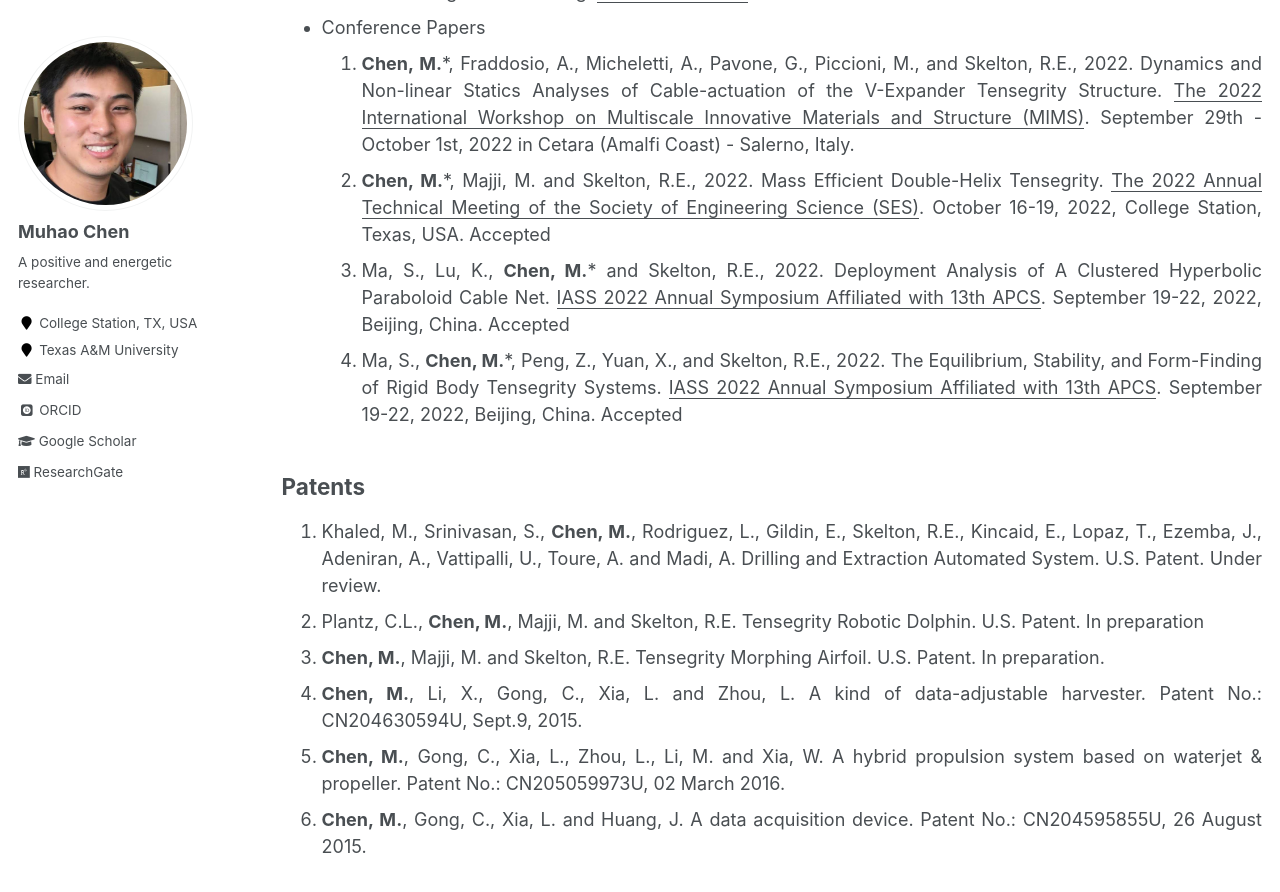
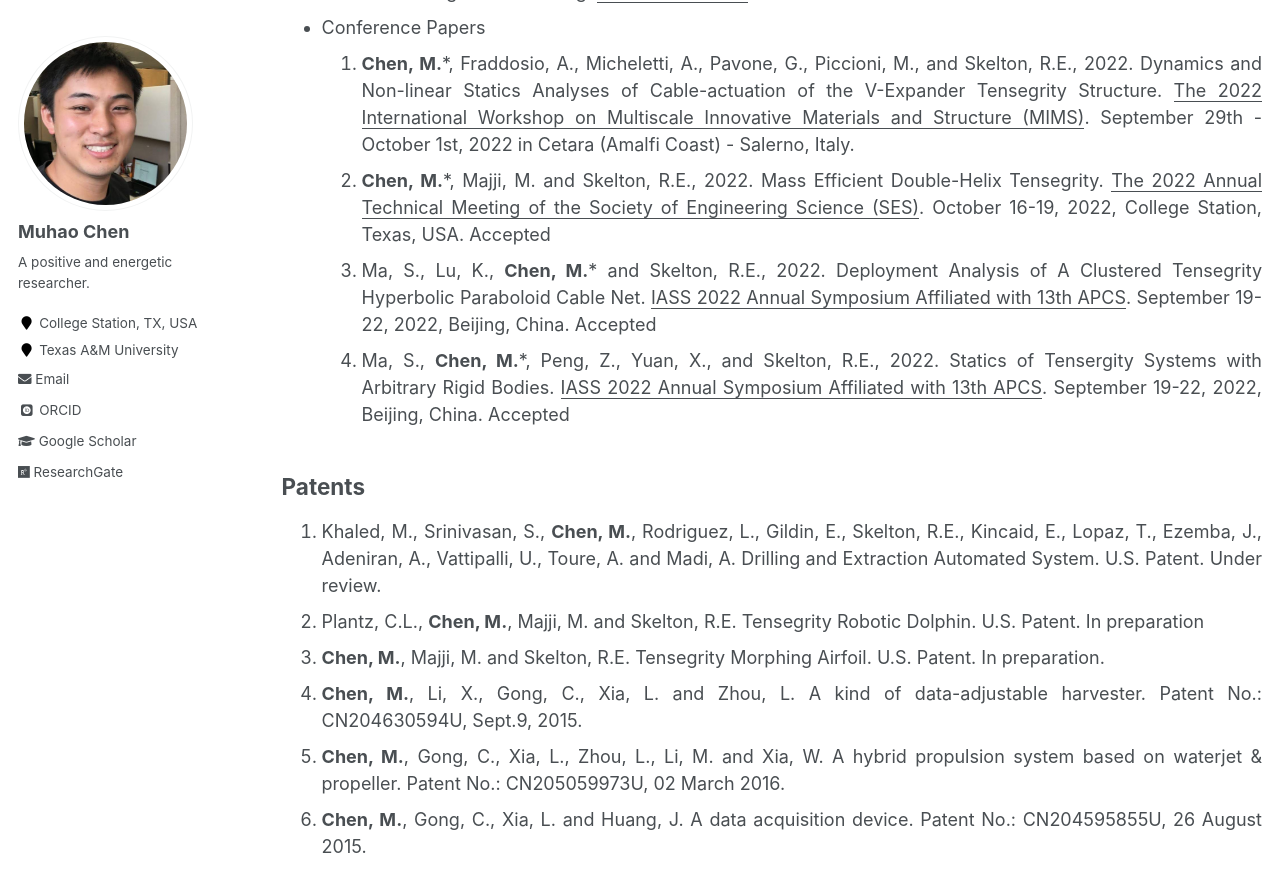
Before and after one commit to Muhao-Chen/muhao-chen.github.io, a Jekyll site: the page built from _pages/publication.md, in a window 1280 px wide and 900 px high, scrolled down 2292 px. Shown: the top 892 px of the window. Built offline with Jekyll 4.4.1, drawn with Linux system fonts in a browser that asks for light colours; some web fonts are replaced.

Commit message:
Update publication.md

```diff
--- a/_pages/publication.md
+++ b/_pages/publication.md
@@ -49,8 +49,8 @@ His citation profile is in [Google Scholar](https://scholar.google.com/citations
 - Conference Papers
 1. **Chen, M.***, Fraddosio, A., Micheletti, A., Pavone, G., Piccioni, M., and Skelton, R.E., 2022. Dynamics and Non-linear Statics Analyses of Cable-actuation of the V-Expander Tensegrity Structure. <u>The 2022 International Workshop on Multiscale Innovative Materials and Structure (MIMS)</u>. September 29th - October 1st, 2022 in Cetara (Amalfi Coast) - Salerno, Italy.
 1. **Chen, M.***, Majji, M. and Skelton, R.E., 2022. Mass Efficient Double-Helix Tensegrity. <u>The 2022 Annual Technical Meeting of the Society of Engineering Science (SES)</u>. October 16-19, 2022, College Station, Texas, USA. Accepted
-1. Ma, S., Lu, K., **Chen, M.*** and Skelton, R.E., 2022. Deployment Analysis of A Clustered Hyperbolic Paraboloid Cable Net. <u>IASS 2022 Annual Symposium Affiliated with 13th APCS</u>. September 19-22, 2022, Beijing, China. Accepted
-1. Ma, S., **Chen, M.***, Peng, Z., Yuan, X., and Skelton, R.E., 2022. The Equilibrium, Stability, and Form-Finding of Rigid Body Tensegrity Systems. <u>IASS 2022 Annual Symposium Affiliated with 13th APCS</u>. September 19-22, 2022, Beijing, China. Accepted
+1. Ma, S., Lu, K., **Chen, M.*** and Skelton, R.E., 2022. Deployment Analysis of A Clustered Tensegrity Hyperbolic Paraboloid Cable Net. <u>IASS 2022 Annual Symposium Affiliated with 13th APCS</u>. September 19-22, 2022, Beijing, China. Accepted
+1. Ma, S., **Chen, M.***, Peng, Z., Yuan, X., and Skelton, R.E., 2022. Statics of Tensergity Systems with Arbitrary Rigid Bodies. <u>IASS 2022 Annual Symposium Affiliated with 13th APCS</u>. September 19-22, 2022, Beijing, China. Accepted
 
 
 ## Patents
```
